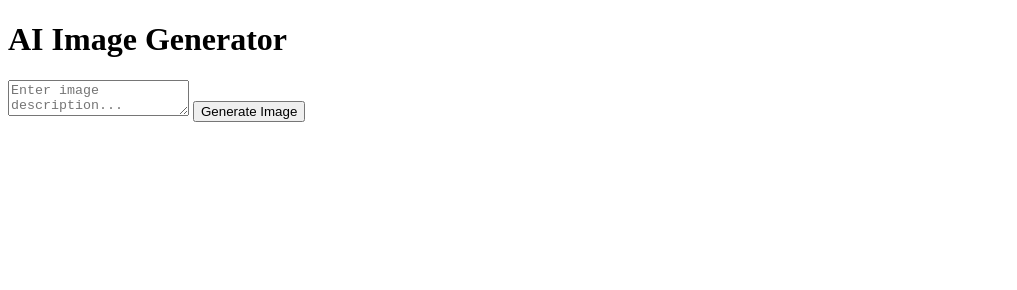
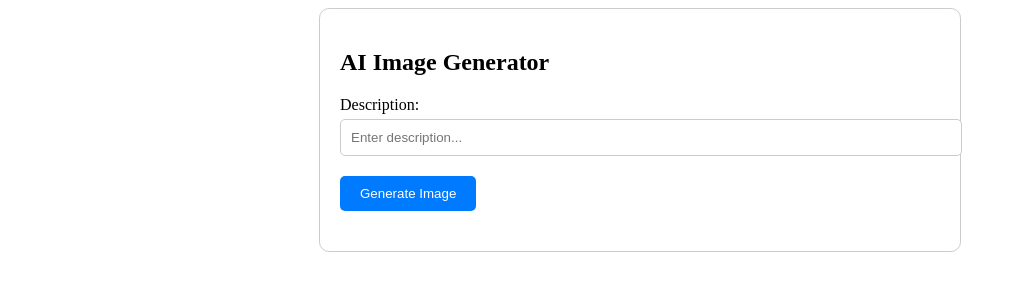
Before and after one commit to mohamedelfal/PythonImageAI, a plain HTML site: page App/templates/index.html in a window 1280 px wide. Shown: the whole page, without its empty margins (0-1017 px from the left). Drawn offline with Linux system fonts and the light colour scheme.

Commit message:
Update index.html

```diff
--- a/App/templates/index.html
+++ b/App/templates/index.html
@@ -4,27 +4,64 @@
     <meta charset="UTF-8">
     <meta name="viewport" content="width=device-width, initial-scale=1.0">
     <title>AI Image Generator</title>
+    <style>
+        .container {
+            max-width: 600px;
+            margin: 0 auto;
+            padding: 20px;
+            border: 1px solid #ccc;
+            border-radius: 10px;
+        }
+        .form-group {
+            margin-bottom: 20px;
+        }
+        .form-group label {
+            display: block;
+            margin-bottom: 5px;
+        }
+        .form-group input {
+            width: 100%;
+            padding: 10px;
+            border: 1px solid #ccc;
+            border-radius: 5px;
+        }
+        .form-group button {
+            padding: 10px 20px;
+            background-color: #007bff;
+            color: #fff;
+            border: none;
+            border-radius: 5px;
+            cursor: pointer;
+        }
+        .output-image {
+            margin-top: 20px;
+        }
+    </style>
 </head>
 <body>
-    <h1>AI Image Generator</h1>
-    <textarea id="description" placeholder="Enter image description..."></textarea>
-    <button onclick="generateImage()">Generate Image</button>
-    <div id="imageContainer"></div>
+    <div class="container">
+        <h2>AI Image Generator</h2>
+        <div class="form-group">
+            <label for="description">Description:</label>
+            <input type="text" id="description" name="description" placeholder="Enter description...">
+        </div>
+        <div class="form-group">
+            <button onclick="generateImage()">Generate Image</button>
+        </div>
+        <div class="output-image" id="output-image">
+            <!-- Generated image will be displayed here -->
+        </div>
+    </div>
+
     <script>
         function generateImage() {
+            // Get the description input value
             var description = document.getElementById('description').value;
-            fetch('/generate_image', {
-                method: 'POST',
-                headers: {
-                    'Content-Type': 'application/json'
-                },
-                body: JSON.stringify({ "description": description })
-            })
-            .then(response => response.json())
-            .then(data => {
-                var imageContainer = document.getElementById('imageContainer');
-                imageContainer.innerHTML = '<img src="' + data.image_url + '" alt="Generated Image">';
-            });
+
+            // Send the description to the server to generate the image
+            // Display the generated image in the output-image div
+            // This part will be implemented using JavaScript AJAX requests
+            // Since the server-side code is not provided here, this part will be left blank
         }
     </script>
 </body>
```
